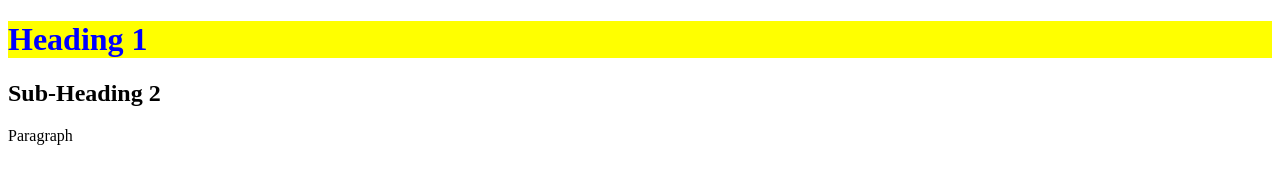
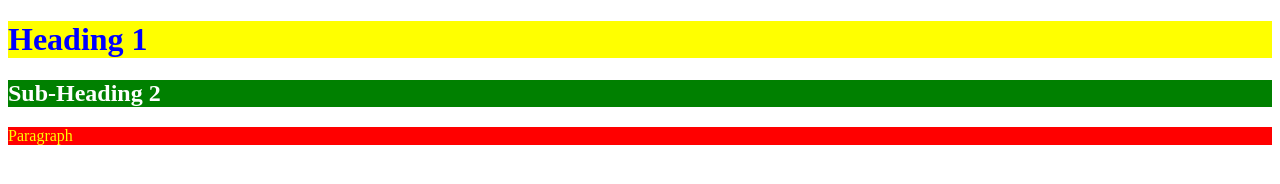
Before and after one commit to kcode221/web-lab, a plain HTML site: page index.html in a window 1280 px wide. Drawn offline with Linux system fonts and the light colour scheme.

Commit message:
3 methods of including style elements

```diff
--- a/index.html
+++ b/index.html
@@ -6,13 +6,14 @@
 			  content="width=device-width, initial-scale=1.0">
 		<title>Apply Style</title>
 		<!--Internal Syle Sheet place holder-->
+		<link rel="stylesheet" href="style.css" type="text/css">
 		<style>
 			h1 {color:Blue; background:Yellow;}
 		</style>
 	</head>
 	<body>
 		<h1>Heading 1</h1>
-		<h2>Sub-Heading 2</h2>
+		<h2 style="color:White; background:Green">Sub-Heading 2</h2>
 		<p>Paragraph</p>
 	</body>
 </html>
--- a/style.css
+++ b/style.css
@@ -0,0 +1,4 @@
+p {
+    color:Yellow;
+    background: Red
+}
```
